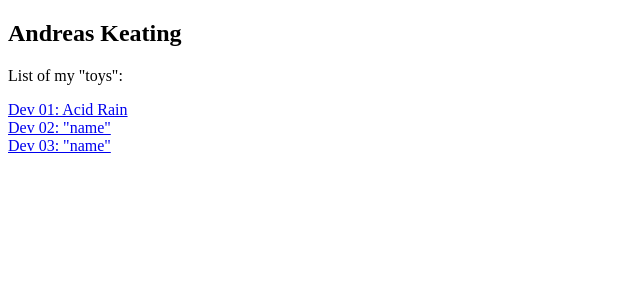
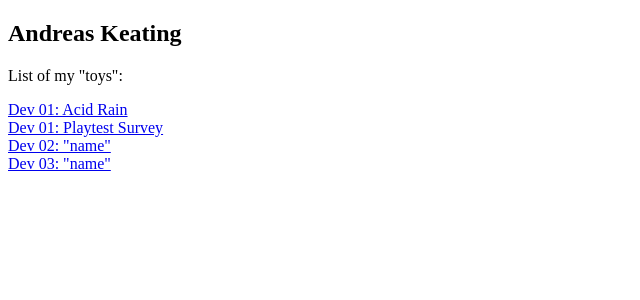
Before and after one commit to AndreasKeating/IMGDGameDesign1, a Next.js app: page / in a window 1280 px wide. Shown: the top 300 px of the page, without its empty margins (0-640 px from the left). Built offline with nearby package versions, Linux system fonts and the light colour scheme.

Commit message:
Added Dev01 Acid Rain Survey

```diff
--- a/app/page.js
+++ b/app/page.js
@@ -9,6 +9,10 @@ export default function Home() {
         <a href="/AcidRain/game.html">Dev 01: Acid Rain</a>
         <br />
 
+        <a href="https://docs.google.com/forms/d/e/1FAIpQLSd0uPy7ZzOK3Tt5aO9MqScBhypqGNum9vHW4Axb8-KR_Dl0lA/viewform?usp=publish-editor">Dev 01: Playtest Survey</a>
+
+        <br />
+
         <a href="/resources/Dev02/index.html">Dev 02: "name"</a>
         <br />
 
--- a/index.html
+++ b/index.html
@@ -9,9 +9,11 @@
             <section class="card">
                 <h1>Andreas Keating</h1>
                 <br>
-                <p> List of my "toys":</p>
+                <p> List of my "games":</p>
                 <br>
                 <a href="resources/AcidRain/game.html">Dev 01: Acid Rain</a>
+                <br>
+                <a href="https://docs.google.com/forms/d/e/1FAIpQLSd0uPy7ZzOK3Tt5aO9MqScBhypqGNum9vHW4Axb8-KR_Dl0lA/viewform?usp=publish-editor" target="_blank" rel="noopener noreferrer">Dev 01: Playtest Survey</a>
                 <br>
                 <a href="resources/Dev02/index.html">Dev 02: "name"</a>
                 <br>
```
